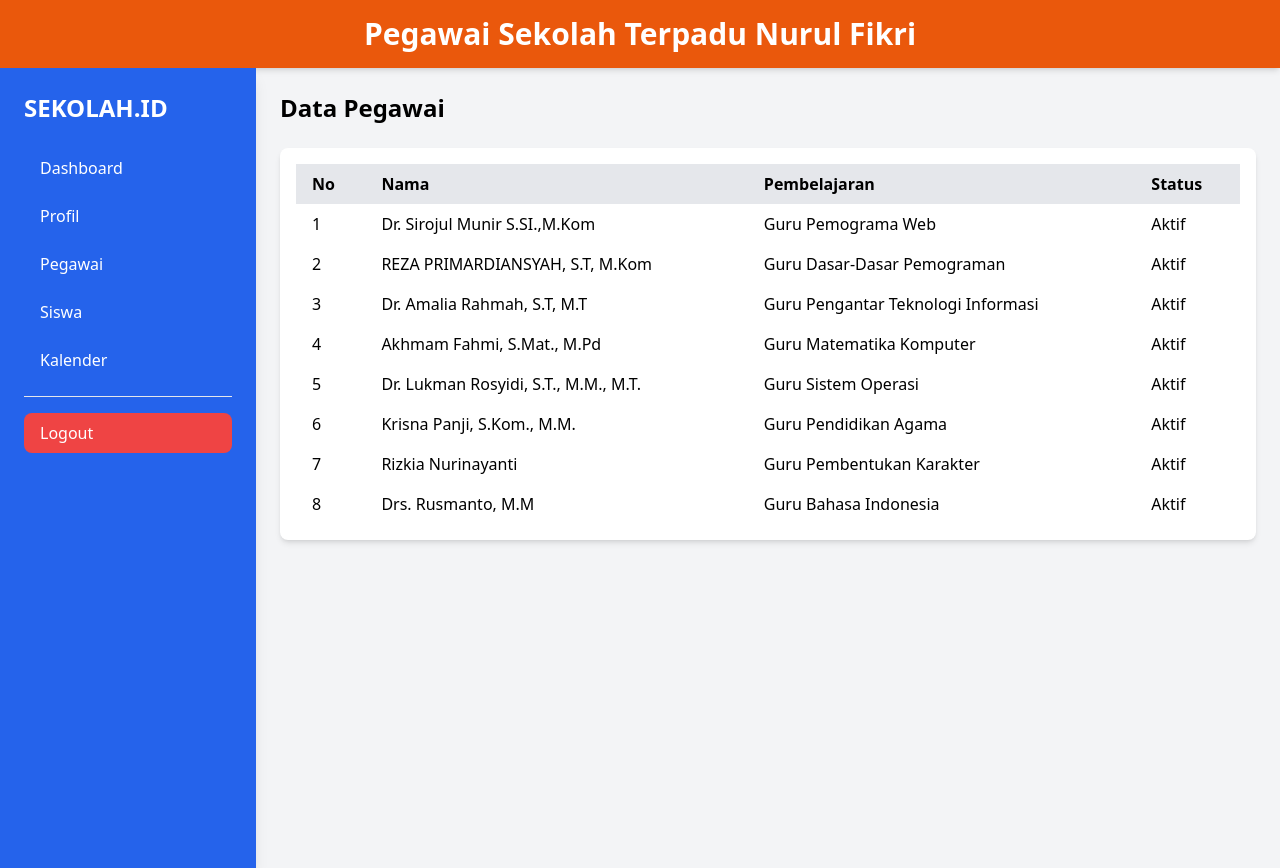
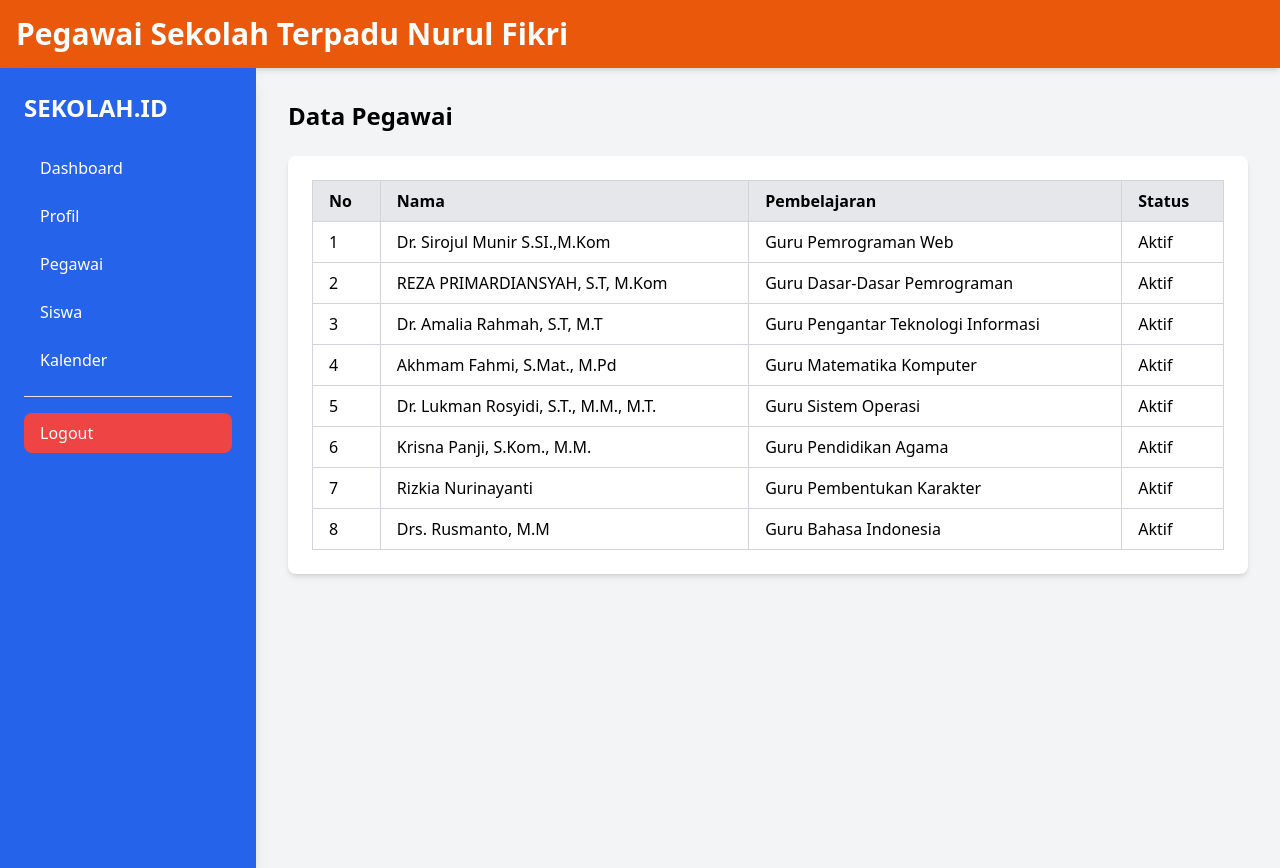
Before and after one commit to Slmnfthi/Sistem-Informasi-Sekolah, a website: page pages/pegawai.html in a window 1280 px wide. Drawn offline with Linux system fonts and the light colour scheme.

Commit message:
responsif_web

```diff
--- a/package.json
+++ b/package.json
@@ -1,4 +1,7 @@
 {
+  "scripts": {
+    "build:tailwind": "npx tailwindcss -i ./src/input.css -o ./src/output.css --watch"
+  },
   "devDependencies": {
     "tailwindcss": "^3.4.17"
   }
--- a/pages/pegawai.html
+++ b/pages/pegawai.html
@@ -11,13 +11,17 @@
 
 <body class="bg-gray-100">
     <!-- Header -->
-    <header class="bg-orange-600 text-white p-4 shadow-md">
-        <h1 class="text-3xl font-bold text-center">Pegawai Sekolah Terpadu Nurul Fikri</h1>
+    <header class="bg-orange-600 text-white p-4 shadow-md flex justify-between items-center">
+        <h1 class="text-2xl sm:text-3xl font-bold">Pegawai Sekolah Terpadu Nurul Fikri</h1>
+        <!-- Hamburger Menu -->
+        <button class="sm:hidden block text-white focus:outline-none" id="menu-toggle">
+            &#9776;
+        </button>
     </header>
 
-    <div class="min-h-screen flex">
+    <div class="min-h-screen flex flex-col sm:flex-row">
         <!-- Sidebar -->
-        <aside class="w-64 bg-blue-600 text-white p-6 h-screen shadow-lg">
+        <aside class="bg-blue-600 text-white p-6 sm:w-64 w-full h-auto sm:h-screen shadow-lg hidden sm:block" id="sidebar">
             <h2 class="text-2xl font-bold mb-6">SEKOLAH.ID</h2>
             <nav class="space-y-2">
                 <a href="dashboard.html" class="block py-2 px-4 rounded-lg hover:bg-blue-700 transition">Dashboard</a>
@@ -31,73 +35,80 @@
         </aside>
 
         <!-- Main content -->
-        <main class="flex-1 p-6">
+        <main class="flex-1 p-4 sm:p-8">
             <h2 class="text-2xl font-semibold mb-6">Data Pegawai</h2>
-            <div class="overflow-x-auto bg-white p-4 rounded-lg shadow-md">
-                <table class="min-w-full table-auto">
+            <div class="overflow-x-auto bg-white p-6 rounded-lg shadow-md">
+                <table class="min-w-full table-auto border-collapse border border-gray-300">
                     <thead class="bg-gray-200">
                         <tr>
-                            <th class="px-4 py-2 text-left">No</th>
-                            <th class="px-4 py-2 text-left">Nama</th>
-                            <th class="px-4 py-2 text-left">Pembelajaran</th>
-                            <th class="px-4 py-2 text-left">Status</th>
+                            <th class="px-4 py-2 border border-gray-300 text-left">No</th>
+                            <th class="px-4 py-2 border border-gray-300 text-left">Nama</th>
+                            <th class="px-4 py-2 border border-gray-300 text-left">Pembelajaran</th>
+                            <th class="px-4 py-2 border border-gray-300 text-left">Status</th>
                         </tr>
                     </thead>
                     <tbody>
-                        <tr>
-                            <td class="px-4 py-2">1</td>
-                            <td class="px-4 py-2">Dr. Sirojul Munir S.SI.,M.Kom</td>
-                            <td class="px-4 py-2">Guru Pemograma Web</td>
-                            <td class="px-4 py-2">Aktif</td>
+                        <tr class="hover:bg-gray-100">
+                            <td class="px-4 py-2 border border-gray-300">1</td>
+                            <td class="px-4 py-2 border border-gray-300">Dr. Sirojul Munir S.SI.,M.Kom</td>
+                            <td class="px-4 py-2 border border-gray-300">Guru Pemrograman Web</td>
+                            <td class="px-4 py-2 border border-gray-300">Aktif</td>
                         </tr>
-                        <tr>
-                            <td class="px-4 py-2">2</td>
-                            <td class="px-4 py-2">REZA PRIMARDIANSYAH, S.T, M.Kom</td>
-                            <td class="px-4 py-2">Guru Dasar-Dasar Pemograman</td>
-                            <td class="px-4 py-2">Aktif</td>
+                        <tr class="hover:bg-gray-100">
+                            <td class="px-4 py-2 border border-gray-300">2</td>
+                            <td class="px-4 py-2 border border-gray-300">REZA PRIMARDIANSYAH, S.T, M.Kom</td>
+                            <td class="px-4 py-2 border border-gray-300">Guru Dasar-Dasar Pemrograman</td>
+                            <td class="px-4 py-2 border border-gray-300">Aktif</td>
                         </tr>
-                        <tr>
-                            <td class="px-4 py-2">3</td>
-                            <td class="px-4 py-2">Dr. Amalia Rahmah, S.T, M.T</td>
-                            <td class="px-4 py-2">Guru Pengantar Teknologi Informasi</td>
-                            <td class="px-4 py-2">Aktif</td>
+                        <tr class="hover:bg-gray-100">
+                            <td class="px-4 py-2 border border-gray-300">3</td>
+                            <td class="px-4 py-2 border border-gray-300">Dr. Amalia Rahmah, S.T, M.T</td>
+                            <td class="px-4 py-2 border border-gray-300">Guru Pengantar Teknologi Informasi</td>
+                            <td class="px-4 py-2 border border-gray-300">Aktif</td>
                         </tr>
-                        <tr>
-                            <td class="px-4 py-2">4</td>
-                            <td class="px-4 py-2">Akhmam Fahmi, S.Mat., M.Pd</td>
-                            <td class="px-4 py-2">Guru Matematika Komputer</td>
-                            <td class="px-4 py-2">Aktif</td>
+                        <tr class="hover:bg-gray-100">
+                            <td class="px-4 py-2 border border-gray-300">4</td>
+                            <td class="px-4 py-2 border border-gray-300">Akhmam Fahmi, S.Mat., M.Pd</td>
+                            <td class="px-4 py-2 border border-gray-300">Guru Matematika Komputer</td>
+                            <td class="px-4 py-2 border border-gray-300">Aktif</td>
                         </tr>
-                        <tr>
-                            <td class="px-4 py-2">5</td>
-                            <td class="px-4 py-2">Dr. Lukman Rosyidi, S.T., M.M., M.T.</td>
-                            <td class="px-4 py-2">Guru Sistem Operasi</td>
-                            <td class="px-4 py-2">Aktif</td>
+                        <tr class="hover:bg-gray-100">
+                            <td class="px-4 py-2 border border-gray-300">5</td>
+                            <td class="px-4 py-2 border border-gray-300">Dr. Lukman Rosyidi, S.T., M.M., M.T.</td>
+                            <td class="px-4 py-2 border border-gray-300">Guru Sistem Operasi</td>
+                            <td class="px-4 py-2 border border-gray-300">Aktif</td>
                         </tr>
-                        <tr>
-                            <td class="px-4 py-2">6</td>
-                            <td class="px-4 py-2">Krisna Panji, S.Kom., M.M.</td>
-                            <td class="px-4 py-2">Guru Pendidikan Agama</td>
-                            <td class="px-4 py-2">Aktif</td>
+                        <tr class="hover:bg-gray-100">
+                            <td class="px-4 py-2 border border-gray-300">6</td>
+                            <td class="px-4 py-2 border border-gray-300">Krisna Panji, S.Kom., M.M.</td>
+                            <td class="px-4 py-2 border border-gray-300">Guru Pendidikan Agama</td>
+                            <td class="px-4 py-2 border border-gray-300">Aktif</td>
                         </tr>
-                        <tr>
-                            <td class="px-4 py-2">7</td>
-                            <td class="px-4 py-2">Rizkia Nurinayanti</td>
-                            <td class="px-4 py-2">Guru Pembentukan Karakter</td>
-                            <td class="px-4 py-2">Aktif</td>
+                        <tr class="hover:bg-gray-100">
+                            <td class="px-4 py-2 border border-gray-300">7</td>
+                            <td class="px-4 py-2 border border-gray-300">Rizkia Nurinayanti</td>
+                            <td class="px-4 py-2 border border-gray-300">Guru Pembentukan Karakter</td>
+                            <td class="px-4 py-2 border border-gray-300">Aktif</td>
                         </tr>
-                        <tr>
-                            <td class="px-4 py-2">8</td>
-                            <td class="px-4 py-2">Drs. Rusmanto, M.M</td>
-                            <td class="px-4 py-2">Guru Bahasa Indonesia</td>
-                            <td class="px-4 py-2">Aktif</td>
+                        <tr class="hover:bg-gray-100">
+                            <td class="px-4 py-2 border border-gray-300">8</td>
+                            <td class="px-4 py-2 border border-gray-300">Drs. Rusmanto, M.M</td>
+                            <td class="px-4 py-2 border border-gray-300">Guru Bahasa Indonesia</td>
+                            <td class="px-4 py-2 border border-gray-300">Aktif</td>
                         </tr>
-                        <!-- Add more rows as needed -->
                     </tbody>
                 </table>
             </div>
         </main>
     </div>
+
+    <script>
+        // Toggle Sidebar
+        document.getElementById('menu-toggle').addEventListener('click', () => {
+            const sidebar = document.getElementById('sidebar');
+            sidebar.classList.toggle('hidden');
+        });
+    </script>
 </body>
 
 </html>
```
Also changed, not shown: pages/dashboard.html (+18 -12 lines), pages/kalender.html (+84 -58 lines), pages/profil.html (+21 -7 lines), pages/siswa.html (+48 -40 lines), src/output.css.
